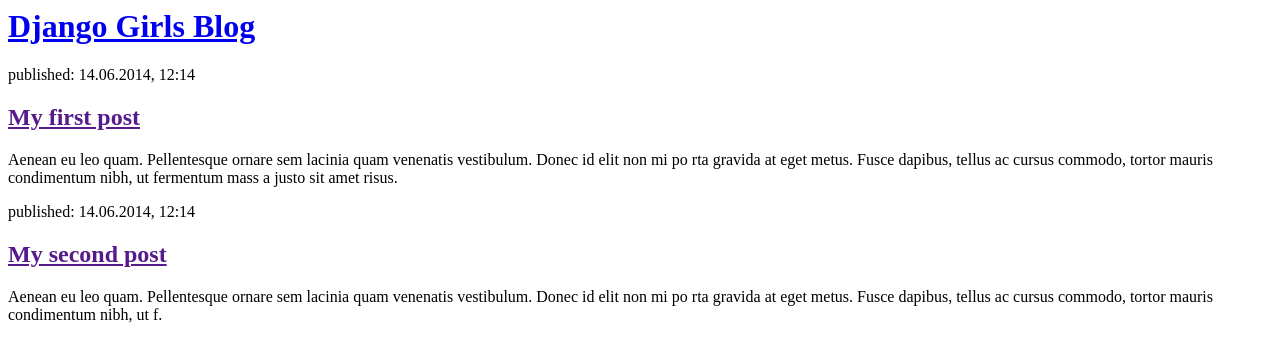
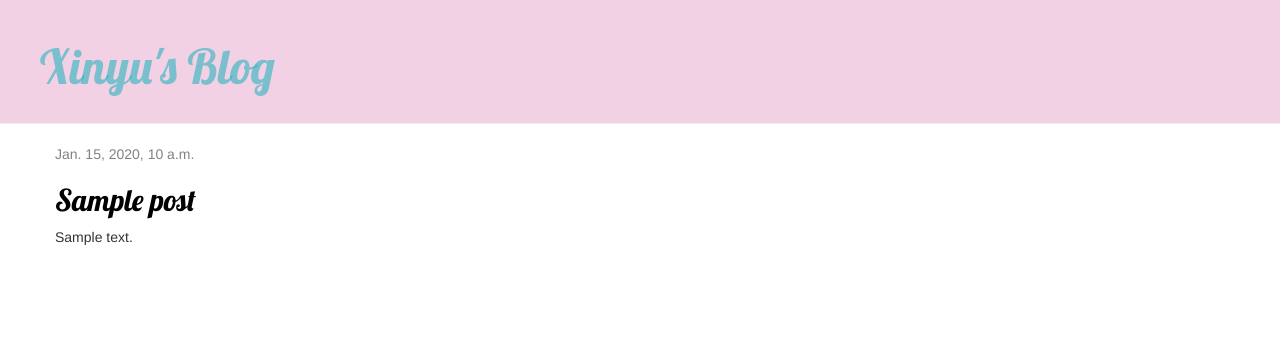
Before and after one commit to viola-wxy/my-first-blog, a Django app: page / in a window 1280 px wide. Shown: the top 362 px of the page. Run offline with Django 3.2, Linux system fonts and the light colour scheme; tables that the repository leaves empty hold one stand-in row (values such as "Sample post"); some libraries are stand-ins or nearby versions.

Commit message:
Added view and templates for detailed blog post as well as CSS for the site

```diff
--- /dev/null
+++ b/blog/static/css/blog.css
@@ -0,0 +1,38 @@
+
+.page-header {
+    background-color: #da7db359;
+    margin-top: 0;
+    padding: 20px 20px 20px 40px;
+}
+.page-header h1, .page-header h1 a, .page-header h1 a:visited, .page-header h1 a:active {
+    color: #20b2bd93;
+    font-size: 36pt;
+    text-decoration: none;
+}
+.content {
+    margin-left: 40px;
+}
+h1, h2, h3, h4 {
+    font-family: 'Lobster', cursive;
+}
+.date {
+    color: #828282;
+}
+.save {
+    float: right;
+}
+.post-form textarea, .post-form input {
+    width: 100%;
+}
+.top-menu, .top-menu:hover, .top-menu:visited {
+    color: #ffffff;
+    float: right;
+    font-size: 26pt;
+    margin-right: 20px;
+}
+.post {
+    margin-bottom: 70px;
+}
+.post h2 a, .post h2 a:visited {
+    color: #000000;
+}
--- /dev/null
+++ b/blog/templates/blog/base.html
@@ -0,0 +1,24 @@
+{% load static %}
+<html>
+    <head>
+        <title>Xinyu's blog</title>
+        <link rel="stylesheet" href="//maxcdn.bootstrapcdn.com/bootstrap/3.2.0/css/bootstrap.min.css">
+        <link rel="stylesheet" href="//maxcdn.bootstrapcdn.com/bootstrap/3.2.0/css/bootstrap-theme.min.css">
+        <link href='//fonts.googleapis.com/css?family=Lobster&subset=latin,latin-ext' rel='stylesheet' type='text/css'
+>
+        <link rel="stylesheet" href="{% static 'css/blog.css' %}">
+    </head>
+    <body>
+        <div class="page-header">
+            <h1><a href="/">Xinyu's Blog</a></h1>
+        </div>
+        <div class="content container">
+            <div class="row">
+                <div class="col-md-8">
+                {% block content %}
+                {% endblock %}
+                </div>
+            </div>
+        </div>
+    </body>
+</html>
--- a/blog/templates/blog/post_list.html
+++ b/blog/templates/blog/post_list.html
@@ -1,23 +1,12 @@
-<html>
-    <head>
-        <title>Django Girls blog</title>
-    </head>
-    <body>
-        <div>
-            <h1><a href="/">Django Girls Blog</a></h1>
+{% extends 'blog/base.html' %}
+{% block content %}
+    {% for post in posts %}
+        <div class="post">
+            <div class="date">
+                {{ post.published_date }}
+            </div>
+            <h2><a href="{% url 'post_detail' pk=post.pk %}">{{ post.title }}</a></h2>
+            <p>{{ post.text|linebreaksbr }}</p>
         </div>
-        <div>
-            <p>published: 14.06.2014, 12:14</p>
-            <h2><a href="">My first post</a></h2>
-            <p>Aenean eu leo quam. Pellentesque ornare sem lacinia quam venenatis vestibulum. Donec id elit non mi po
-rta gravida at eget metus. Fusce dapibus, tellus ac cursus commodo, tortor mauris condimentum nibh, ut fermentum mass
-a justo sit amet risus.</p>
-        </div>
-        <div>
-            <p>published: 14.06.2014, 12:14</p>
-            <h2><a href="">My second post</a></h2>
-            <p>Aenean eu leo quam. Pellentesque ornare sem lacinia quam venenatis vestibulum. Donec id elit non mi po
-rta gravida at eget metus. Fusce dapibus, tellus ac cursus commodo, tortor mauris condimentum nibh, ut f.</p>
-        </div>
-    </body>
-</html>
+    {% endfor %}
+{% endblock %}
--- a/blog/urls.py
+++ b/blog/urls.py
@@ -1,6 +1,6 @@
 from django.urls import path
 from . import views
-
 urlpatterns = [
     path('', views.post_list, name='post_list'),
+    path('post/<int:pk>/', views.post_detail, name='post_detail'),
 ]
--- a/blog/views.py
+++ b/blog/views.py
@@ -1,5 +1,14 @@
+
+# Create your views here.
+
 from django.shortcuts import render
+from django.utils import timezone
+from .models import Post
+from django.shortcuts import render, get_object_or_404
+def post_list(request):
+    posts = Post.objects.filter(published_date__lte=timezone.now()).order_by('published_date')
+    return render(request, 'blog/post_list.html', {'posts': posts})
 
-def post_list(request):
-    return render(request, 'blog/post_list.html', {})
-# Create your views here.
+def post_detail(request, pk):
+    post = get_object_or_404(Post, pk=pk)
+    return render(request, 'blog/post_detail.html', {'post': post})
```
Also changed, not shown: blog/templates/blog/post_detail.html (added, +12 -0 lines).
